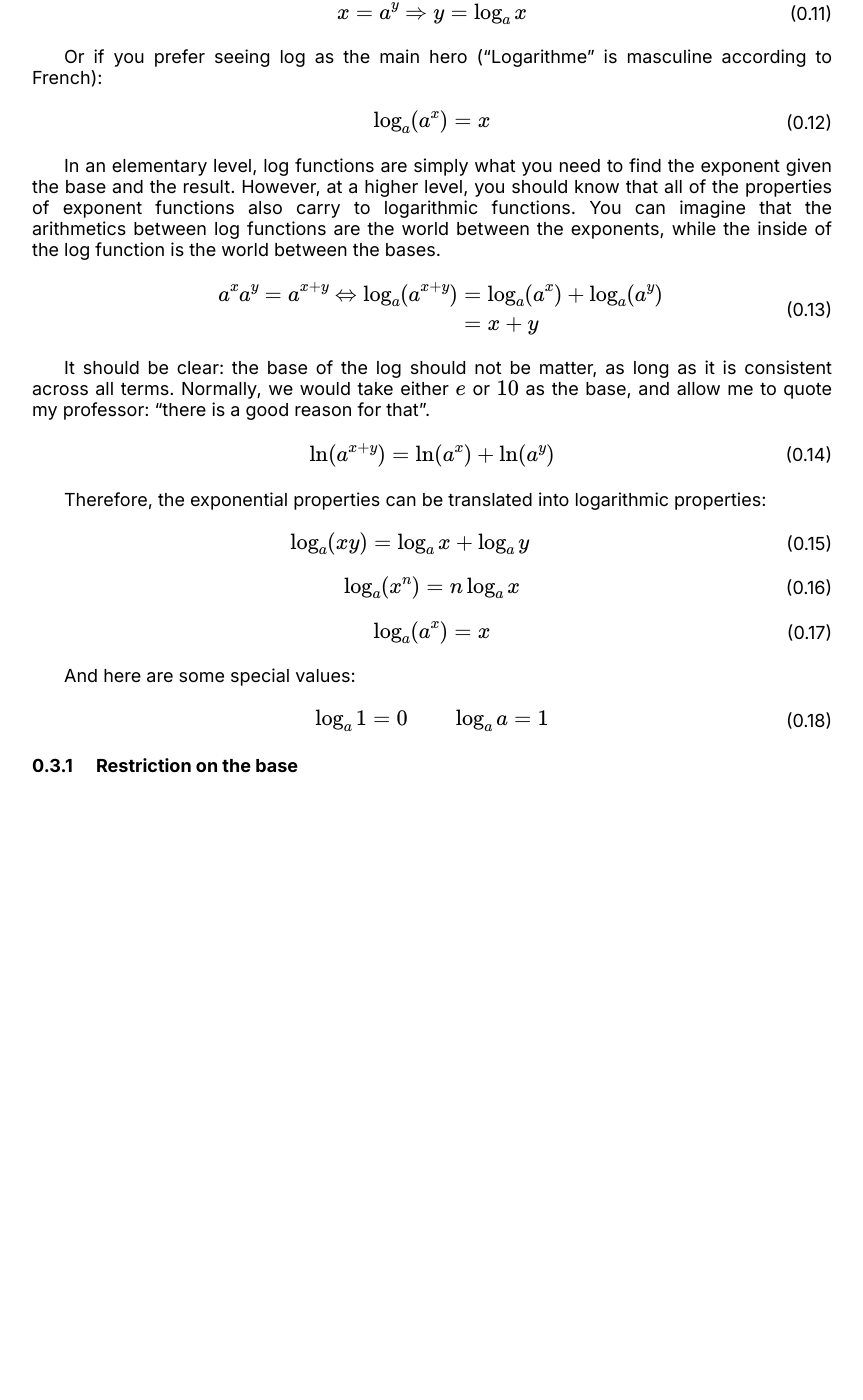
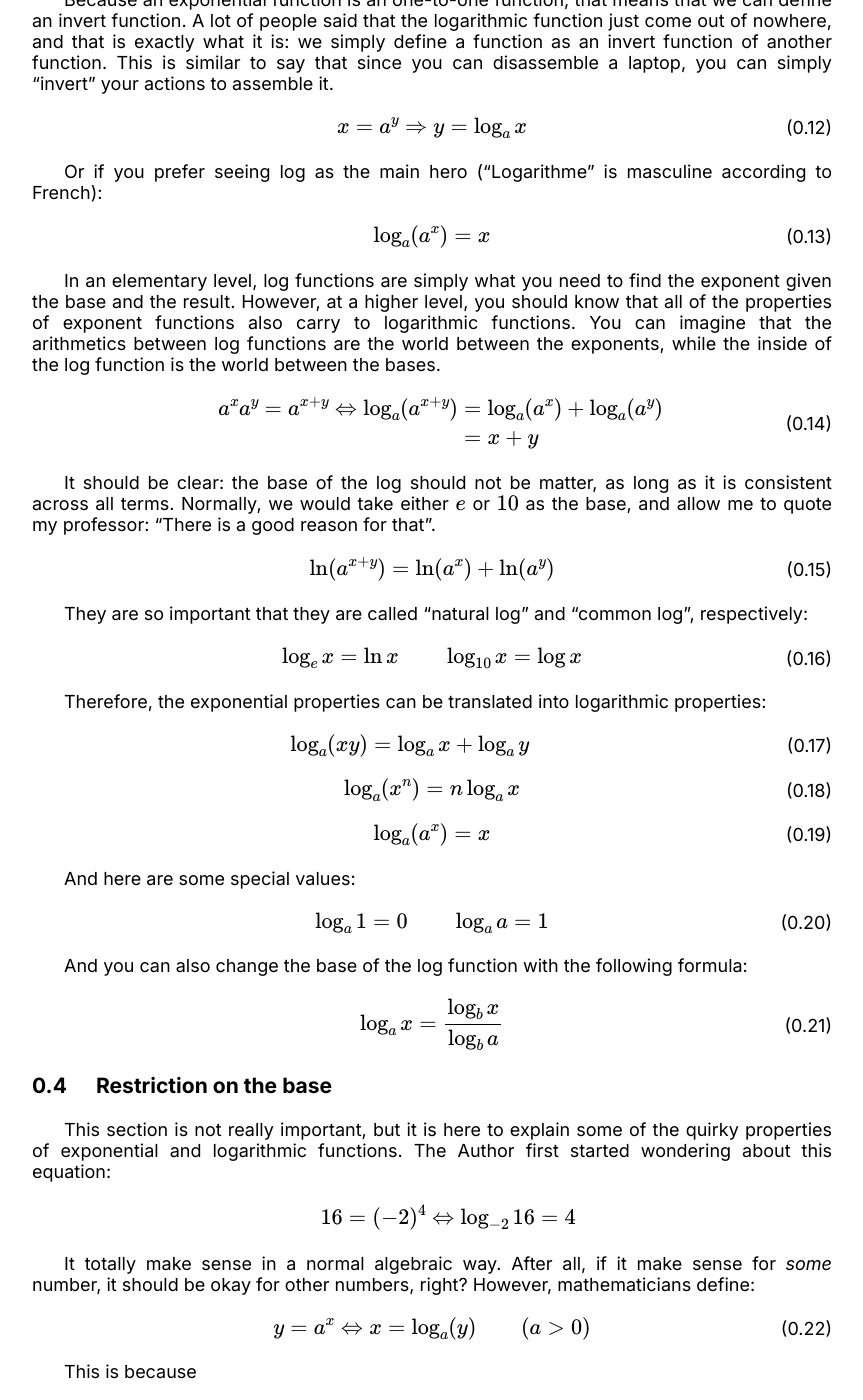
Before and after one commit to LukeNK/n-week-project, a Jekyll site: the page built from drafts/exp-log.md, in a window 1280 px wide and 1400 px high, scrolled down 2109 px. Shown: the whole window, without its empty margins (208-1071 px from the left). Built offline with Jekyll 4.4.1, drawn with Linux system fonts in a browser that asks for light colours; before the commit the page ends 2909 px from its top, so only the background shows below that; some of the changed text lies outside the part shown.

Commit message:
Draft for restriction

```diff
--- a/drafts/exp-log.md
+++ b/drafts/exp-log.md
@@ -39,6 +39,11 @@ We have the following values that is worth remembering. A lot of people said tha
 <eq>
     a^0 = 1 \qquad
     a^{1} = a
+</eq>
+
+It is also worth noting that radical is just the "opposite" of exponent, just like subtraction is the opposite of addition:
+<eq>
+    a^n = b \Leftrightarrow a = \sqrt[n]{b}
 </eq>
 
 Other other hand, we should know that radicals are also just another way to write exponents. So far, we have only considered integer exponents, but we can expand it to rational numbers as well. This is why fractional exponents are just another way to write roots. Note that from this rule, it makes no difference if we take the root first or the power first.
@@ -94,9 +99,15 @@ In an elementary level, log functions are simply what you need to find the expon
     &= x + y
 \end{aligned}</eq>
 
-It should be clear: the base of the log should not be matter, as long as it is consistent across all terms. Normally, we would take either $e$ or $10$ as the base, and allow me to quote my professor: "there is a good reason for that".
+It should be clear: the base of the log should not be matter, as long as it is consistent across all terms. Normally, we would take either $e$ or $10$ as the base, and allow me to quote my professor: "There is a good reason for that".
 <eq>
     \ln(a^{x+y}) = \ln(a^x) + \ln(a^y)
+</eq>
+
+They are so important that they are called "natural log" and "common log", respectively:
+<eq>
+    \log_e x = \ln x \qquad
+    \log_{10} x = \log x
 </eq>
 
 Therefore, the exponential properties can be translated into logarithmic properties:
@@ -116,4 +127,21 @@ And here are some special values:
     \log_a a = 1
 </eq>
 
-#### Restriction on the base
+And you can also change the base of the log function with the following formula:
+<eq>
+    \log_a x = \frac{\log_b x}{\log_b a}
+</eq>
+
+### Restriction on the base
+This section is not really important, but it is here to explain some of the quirky properties of exponential and logarithmic functions. The Author first started wondering about this equation:
+\\[
+    16=(-2)^4 \Leftrightarrow \log_{-2} 16 = 4
+\\]
+
+It totally make sense in a normal algebraic way. After all, if it make sense for *some* number, it should be okay for other numbers, right? However, mathematicians define:
+<eq>
+    y = a^x \Leftrightarrow x = \log_a(y) \qquad
+    (a > 0)
+</eq>
+
+This is because
```
